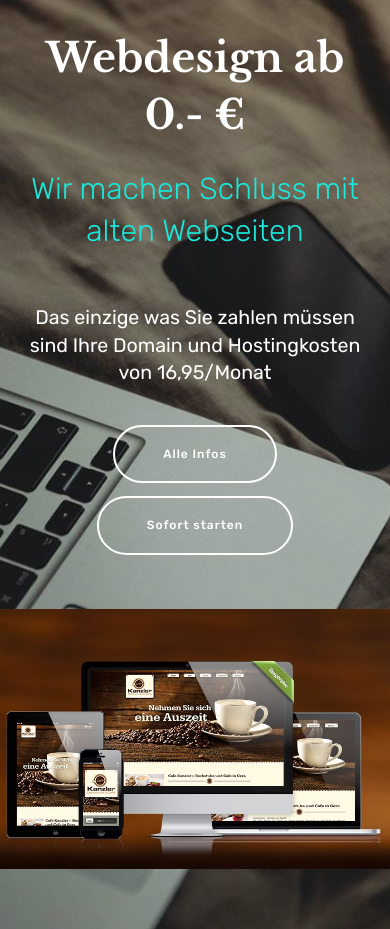
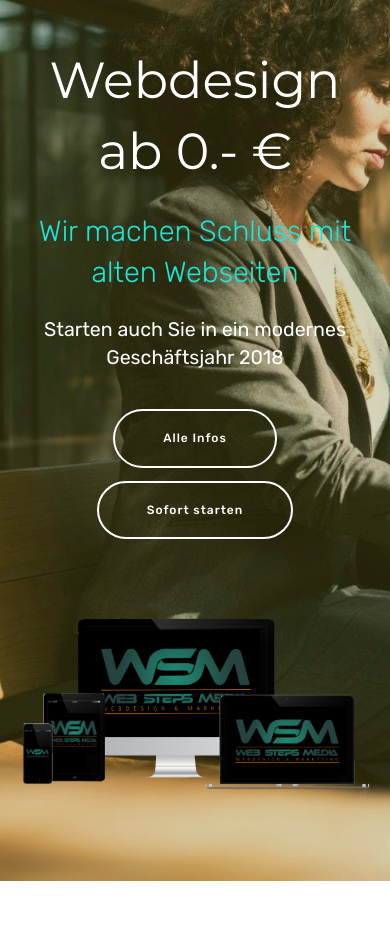
Before and after one commit to Web-Steps/homepage-ab-0Euro, a plain HTML site: page index.html in a window 390 px wide. After the commit the page ends 881 px from the top, so only its background shows below. Drawn offline with nearby package versions, Linux system fonts and the light colour scheme.

Commit message:
create github pages

```diff
--- a/assets/images/hashes.json
+++ b/assets/images/hashes.json
@@ -1 +1 @@
-{"Bz1HcaNgdSsFSFZlJt7WFg==":"nulleuro-392x277.jpg","1IW715m7dQ2+ThBNpPUgOw==":"02.jpg","EHLXJz30A6msu4l2DcV76A==":"background2.jpg","W8aC22rU3p7pPCo9fvVpiw==":"mbr-720x1080.jpg","AVCqAGzAL/CJtr+bwMXyYw==":"computer-2593921_960-720-960x640.jpg","TR3EC0e687towivo679bNQ==":"mbr-1623x1080.jpg","ZQAfT9AAgANgJ/tl/BZz1Q==":"mbr-1620x1080.jpg","qksI5KKX9B87PTi+IalkoQ==":"responsive-webdesign-700x467.jpg","fOAq1awyLpWdS9DG0XKU5g==":"mbr-721x1080.jpg","/c596FOYoXFNMCX2ogs7Gg==":"mbr-1-1620x1080.jpg"}
+{"Bz1HcaNgdSsFSFZlJt7WFg==":"nulleuro-392x277.jpg","1IW715m7dQ2+ThBNpPUgOw==":"02.jpg","EHLXJz30A6msu4l2DcV76A==":"background2.jpg","W8aC22rU3p7pPCo9fvVpiw==":"mbr-720x1080.jpg","AVCqAGzAL/CJtr+bwMXyYw==":"computer-2593921_960-720-960x640.jpg","TR3EC0e687towivo679bNQ==":"mbr-1623x1080.jpg","ZQAfT9AAgANgJ/tl/BZz1Q==":"mbr-1620x1080.jpg","qksI5KKX9B87PTi+IalkoQ==":"responsive-webdesign-700x467.jpg","fOAq1awyLpWdS9DG0XKU5g==":"mbr-721x1080.jpg","/c596FOYoXFNMCX2ogs7Gg==":"mbr-1-1620x1080.jpg","bjZbTk83l+ZLMYLZHmrWMQ==":"mbr-1743x1080.jpg","j5vlaHg8taqPeRuP9Js9Vw==":"plakat-400x300.png","vN3RQzQcOro+YEdKjgvqgg==":"placeit-400x300.jpg","eFUN23lNIoUj19y2LFkw4Q==":"3dlogo-400x300.png","SGdK5VE4Lm9hdtdSpY6gWg==":"3dlogo-1-400x300.png","yfJDaKyEMWRGgZZNA8iKbA==":"mac-1920x1047.png"}
--- a/assets/mobirise/css/mbr-additional.css
+++ b/assets/mobirise/css/mbr-additional.css
@@ -1,4 +1,4 @@
-@import url(https://fonts.googleapis.com/css?family=Libre+Baskerville:400,400i,700);
+@import url(https://fonts.googleapis.com/css?family=Montserrat:100,100i,200,200i,300,300i,400,400i,500,500i,600,600i,700,700i,800,800i,900,900i);
 @import url(https://fonts.googleapis.com/css?family=Rubik:300,300i,400,400i,500,500i,700,700i,900,900i);
 
 
@@ -21,18 +21,18 @@ body {
   line-height: 1.6;
 }
 .display-1 {
-  font-family: 'Libre Baskerville', serif;
-  font-size: 4.4rem;
+  font-family: 'Montserrat', sans-serif;
+  font-size: 5.8rem;
 }
 .display-1 > .mbr-iconfont {
-  font-size: 7.04rem;
+  font-size: 9.28rem;
 }
 .display-2 {
   font-family: 'Rubik', sans-serif;
-  font-size: 3rem;
+  font-size: 2.8rem;
 }
 .display-2 > .mbr-iconfont {
-  font-size: 4.8rem;
+  font-size: 4.48rem;
 }
 .display-4 {
   font-family: 'Rubik', sans-serif;
@@ -62,14 +62,14 @@ body {
 /* 0.65 - min scale variable, may vary */
 @media (max-width: 768px) {
   .display-1 {
-    font-size: 3.52rem;
-    font-size: calc( 2.19rem + (4.4 - 2.19) * ((100vw - 20rem) / (48 - 20)));
-    line-height: calc( 1.4 * (2.19rem + (4.4 - 2.19) * ((100vw - 20rem) / (48 - 20))));
+    font-size: 4.64rem;
+    font-size: calc( 2.6799999999999997rem + (5.8 - 2.6799999999999997) * ((100vw - 20rem) / (48 - 20)));
+    line-height: calc( 1.4 * (2.6799999999999997rem + (5.8 - 2.6799999999999997) * ((100vw - 20rem) / (48 - 20))));
   }
   .display-2 {
-    font-size: 2.4rem;
-    font-size: calc( 1.7rem + (3 - 1.7) * ((100vw - 20rem) / (48 - 20)));
-    line-height: calc( 1.4 * (1.7rem + (3 - 1.7) * ((100vw - 20rem) / (48 - 20))));
+    font-size: 2.24rem;
+    font-size: calc( 1.63rem + (2.8 - 1.63) * ((100vw - 20rem) / (48 - 20)));
+    line-height: calc( 1.4 * (1.63rem + (2.8 - 1.63) * ((100vw - 20rem) / (48 - 20))));
   }
   .display-4 {
     font-size: 0.8rem;
@@ -1365,9 +1365,9 @@ body {
   min-height: 100vh;
 }
 .cid-qFnivyAjVA {
-  padding-top: 30px;
-  padding-bottom: 60px;
-  background-image: url("../../../assets/images/mbr-1-1620x1080.jpg");
+  padding-top: 45px;
+  padding-bottom: 75px;
+  background-image: url("../../../assets/images/mbr-1743x1080.jpg");
 }
 .cid-qFnivyAjVA .mbr-figure {
   margin: 0 auto;
--- a/index.html
+++ b/index.html
@@ -6,8 +6,10 @@
   <meta http-equiv="X-UA-Compatible" content="IE=edge">
   <meta name="generator" content="Mobirise v4.5.1, mobirise.com">
   <meta name="viewport" content="width=device-width, initial-scale=1, minimum-scale=1">
-  <meta name="description" content="">
-  <title>Home</title>
+  <meta name="description" content="Webdesign ab 0 Euro
+Wir machen Schluss mit alten Webseiten
+Starten auch Sie in ein modernes Geschäftsjahr 2018">
+  <title>Webdesign ab 0 Euro</title>
   <link rel="stylesheet" href="assets/tether/tether.min.css">
   <link rel="stylesheet" href="assets/bootstrap/css/bootstrap.min.css">
   <link rel="stylesheet" href="assets/bootstrap/css/bootstrap-grid.min.css">
@@ -20,32 +22,32 @@
 
 </head>
 <body>
-<section class="header4 cid-qFnivyAjVA mbr-parallax-background" id="header4-2" data-rv-view="1194">
+<section class="header4 cid-qFnivyAjVA mbr-parallax-background" id="header4-2" data-rv-view="1197">
 
 
 
-    <div class="mbr-overlay" style="opacity: 0.2; background-color: rgb(0, 0, 0);">
+    <div class="mbr-overlay" style="opacity: 0.3; background-color: rgb(120, 115, 36);">
     </div>
 
     <div class="container">
         <div class="row justify-content-md-center">
             <div class="media-content col-md-10">
-                <h1 class="mbr-section-title align-center mbr-white pb-3 mbr-bold mbr-fonts-style display-1">Webdesign ab 0.- €</h1>
+                <h1 class="mbr-section-title align-center mbr-white pb-3 mbr-bold mbr-fonts-style display-1"><span style="font-weight: normal;">Webdesign ab 0.- €</span></h1>
                 <h3 class="mbr-section-subtitle align-center mbr-white mbr-light pb-3 mbr-fonts-style display-2">Wir machen Schluss mit alten Webseiten</h3>
                 <div class="mbr-text align-center mbr-white pb-3">
-                    <p class="mbr-text mbr-fonts-style display-5"><br>Das einzige was Sie zahlen müssen sind Ihre Domain und Hostingkosten von 16,95/Monat</p>
+                    <p class="mbr-text mbr-fonts-style display-5">Starten auch Sie in ein modernes Geschäftsjahr 2018 <br></p>
                 </div>
                 <div class="mbr-section-btn align-center"><a class="btn btn-md btn-white-outline display-4" href="http://www.web-steps.de/webdesign.html#content5-2e">Alle Infos</a> <a class="btn btn-md btn-white-outline display-4" href="https://form.jotformeu.com/73203854555357">Sofort starten</a></div>
             </div>
             <div class="mbr-figure pt-5">
-                <img src="assets/images/responsive-webdesign-700x467.jpg" alt="Mobirise" title="" media-simple="true" style="width: 55%;">
+                <img src="assets/images/mac-1920x1047.png" alt="Mobirise" title="" media-simple="true" style="width: 80%;">
             </div>
         </div>
     </div>
 </section>
 
 
-  <section class="engine"><a href="https://mobirise.co/p">bootstrap dropdown</a></section><script src="assets/web/assets/jquery/jquery.min.js"></script>
+  <section class="engine"><a href="https://mobirise.co/l">free bootstrap theme</a></section><script src="assets/web/assets/jquery/jquery.min.js"></script>
   <script src="assets/popper/popper.min.js"></script>
   <script src="assets/tether/tether.min.js"></script>
   <script src="assets/bootstrap/js/bootstrap.min.js"></script>
```
Also changed, not shown: assets/images/mac-1920x1047.png (added), assets/images/mbr-1743x1080.jpg (added), 1 other file.
